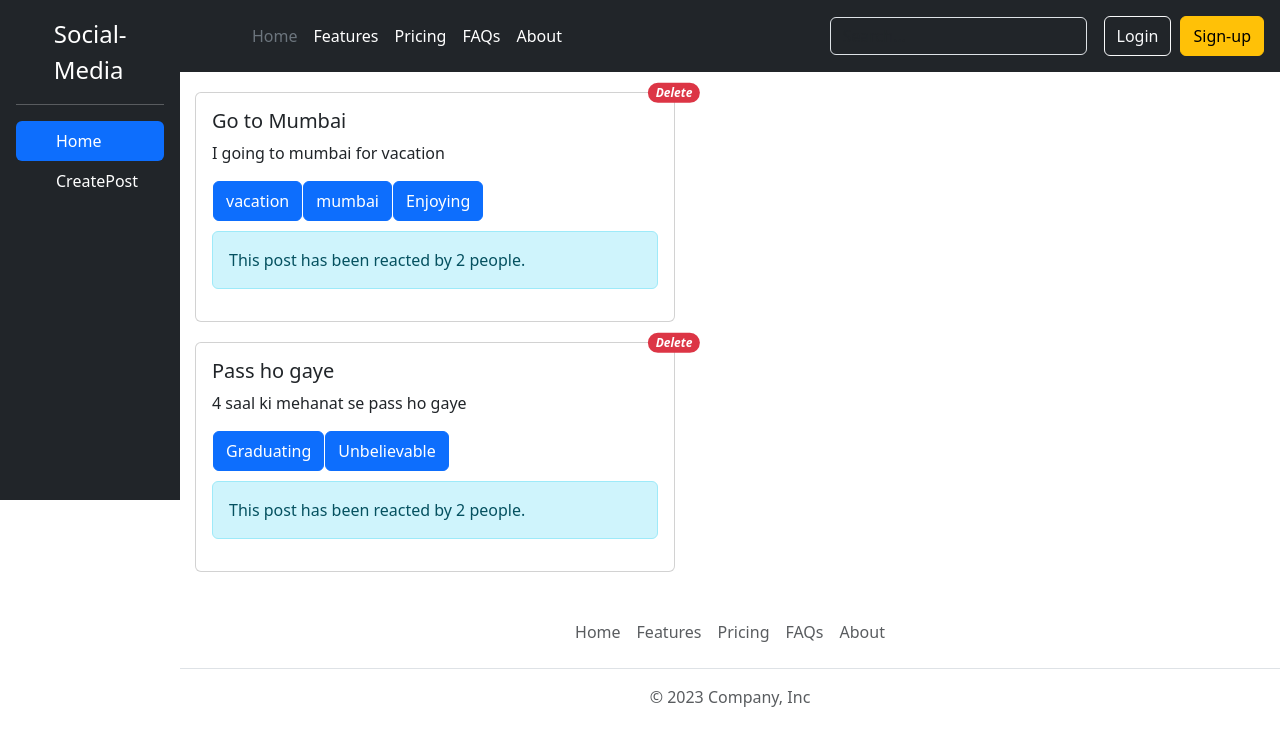
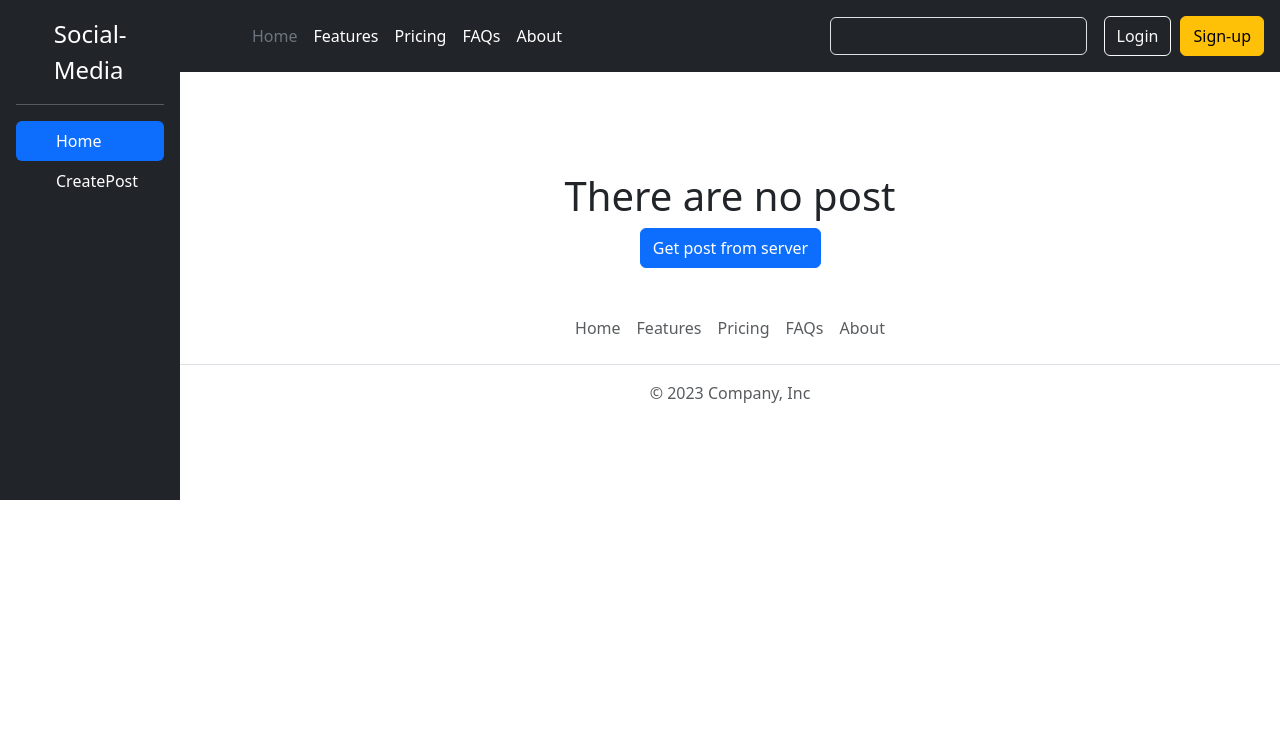
Before and after one commit to abhishekghanekar13/SocialMedia, a React (Vite) app: page / in a window 1280 px wide. Shown: the top 746 px of the page. Built offline with nearby package versions, Linux system fonts and the light colour scheme.

Commit message:
impliment

```diff
--- a/src/App.css
+++ b/src/App.css
@@ -30,3 +30,6 @@
 
 
 }
+.welcome-style{
+    margin-top: 100px;
+}
--- /dev/null
+++ b/src/Components/WelcomeMessage.jsx
@@ -0,0 +1,12 @@
+let WelcomeMessage = ({handonclick}) => {
+  return (
+    <>
+      <center className="welcome-style">
+        <h1>There are no post</h1>
+        <button type="button" className="btn btn-primary"  onClick={handonclick}>Get post from server</button>
+      </center>
+    </>
+  );
+};
+
+export default WelcomeMessage;
--- a/src/Postcard.jsx
+++ b/src/Postcard.jsx
@@ -1,9 +1,21 @@
 import { useContext } from "react";
 import Card from "./Components/card"
 import { Postitem } from "./store/PostList-Store";
+import WelcomeMessage from "./Components/WelcomeMessage";
 let Postcard=()=>{
-   let {postlist}= useContext(Postitem)
+   let {postlist,addInitialPost}= useContext(Postitem)
+
+   let handonclick=()=>{
+      fetch('https://dummyjson.com/posts')
+      .then(res => res.json())
+      .then((data)=>{
+         addInitialPost(data.posts)
+      });
+   }
     return(<>
+    {
+      postlist.length===0&&<WelcomeMessage handonclick={handonclick} />
+    }
     {
        postlist.map((list)=><Card key={list.id} list={list}></Card>)
     }
--- a/src/store/PostList-Store.jsx
+++ b/src/store/PostList-Store.jsx
@@ -3,6 +3,7 @@ import { createContext, useReducer } from "react";
 export let Postitem=createContext({
  postlist: [],
  addPost: () =>{},
+ addInitialPost: () =>{},
  deletePost: ()=>{},
 });
 
@@ -11,6 +12,9 @@ let postlistreducer=(currentlist,action)=>{
   if(action.type==="DELETE_ITEM"){
     newitem=currentlist.filter(post=>post.id!== action.payload.postid)
   }
+  else if(action.type==="ADD_Intial_POST"){
+      newitem=action.payload.posts
+  }
   else if(action.type==="ADD_POST"){
      newitem=[action.payload,...currentlist]
   }
@@ -18,7 +22,8 @@ let postlistreducer=(currentlist,action)=>{
 }
 
 const PostListProvider=({children})=>{
-    let [postlist,dicpachpostlist]=useReducer(postlistreducer,Default_Post_List)
+    let [postlist,dicpachpostlist]=useReducer(postlistreducer,[])
+
     let addPost=(userId,Posttitle,Postcontant,Reaction,Posttags)=>{
       dicpachpostlist({
        type: "ADD_POST",
@@ -29,6 +34,14 @@ const PostListProvider=({children})=>{
          reaction: Reaction,
          userid: userId,
          tags: Posttags,
+       }
+      })
+     }
+     let addInitialPost=(posts)=>{
+      dicpachpostlist({
+       type: "ADD_Intial_POST",
+       payload:{
+         posts
        }
       })
      }
@@ -43,30 +56,10 @@ const PostListProvider=({children})=>{
 
     }
     return(<>
-    <Postitem.Provider value={{postlist,addPost,deletePost}}>{children}</Postitem.Provider>
+    <Postitem.Provider value={{postlist,addPost,addInitialPost,deletePost}}>{children}</Postitem.Provider>
 
     </>)
 }
-const Default_Post_List=[{
-
-  id: "1",
-  title: "Go to Mumbai",
-  body: "I going to mumbai for vacation",
-  reaction: 2,
-  userid:"user-9",
-  tags:["vacation","mumbai","Enjoying"],
-},
-{
-
- id: "2",
-title: "Pass ho gaye",
-body: "4 saal ki mehanat se pass ho gaye",
-reaction: 2,
-userid:"user-9",
-tags:["Graduating","Unbelievable"],
-}
 
 
-]
-
 export default PostListProvider;
```
Lines whose indentation alone changed are shown as unchanged.
